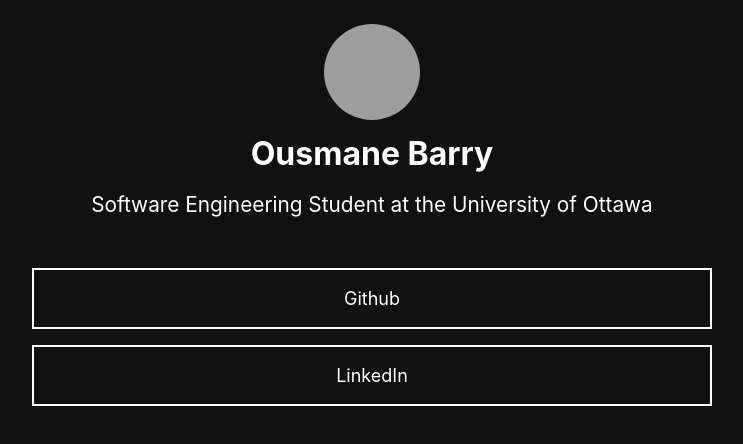
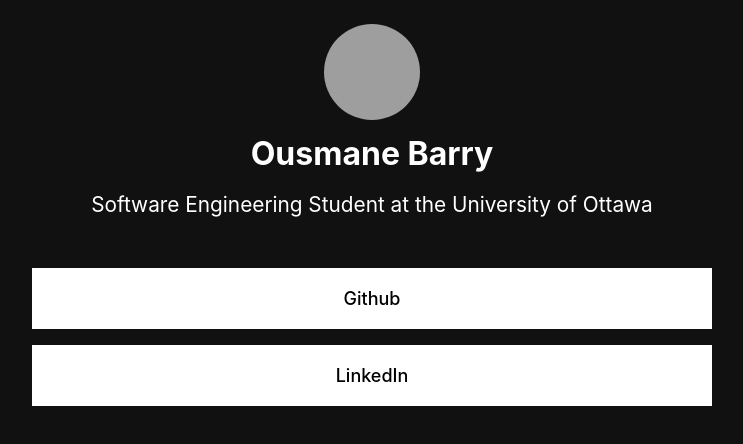
Before and after one commit to ousmanebarry/me, a Next.js app: page / in a window 1280 px wide. Shown: the top 444 px of the page, without its empty margins (268-1011 px from the left). Built offline with nearby package versions, Linux system fonts and the light colour scheme; grey boxes are pictures that could not be loaded.

Commit message:
General styling

```diff
--- a/styles/Home.module.css
+++ b/styles/Home.module.css
@@ -45,24 +45,37 @@
 	filter: none;
 }
 
-/* Now */
 .github,
-.linkedin {
+.linkedin,
+.mail {
+	color: black;
+	font-size: large;
+	font-weight: 500;
 	width: 100%;
+	background-color: white;
+	transition: 0.2s;
 	border: solid 2px white;
 	margin-bottom: 16px;
-}
-
-.github,
-.linkedin {
 	text-align: center;
 }
 
-.github,
-.linkedin p {
-	font-size: large;
+.mail:hover {
+	cursor: pointer;
+	color: white;
+	background-color: #111;
 }
-/* End */
+
+.github:hover {
+	cursor: pointer;
+	color: white;
+	background-color: #111;
+}
+
+.linkedin:hover {
+	cursor: pointer;
+	color: white;
+	background-color: #111;
+}
 
 .title {
 	margin: 0;
@@ -81,11 +94,6 @@
 	font-size: 1.3rem;
 }
 
-.code {
-	background: #28282b;
-	border-radius: 5px;
-	padding: 0.75rem;
-	font-size: 1.1rem;
-	font-family: Menlo, Monaco, Lucida Console, Liberation Mono, DejaVu Sans Mono,
-		Bitstream Vera Sans Mono, Courier New, monospace;
-}
+/* .fields {
+	margin: 24px 20px;
+} */
--- a/styles/globals.css
+++ b/styles/globals.css
@@ -1,3 +1,7 @@
+* {
+	box-sizing: border-box;
+}
+
 body {
 	background-color: #111;
 	color: white;
@@ -11,7 +15,3 @@ a {
 	color: inherit;
 	text-decoration: none;
 }
-
-* {
-	box-sizing: border-box;
-}
```
